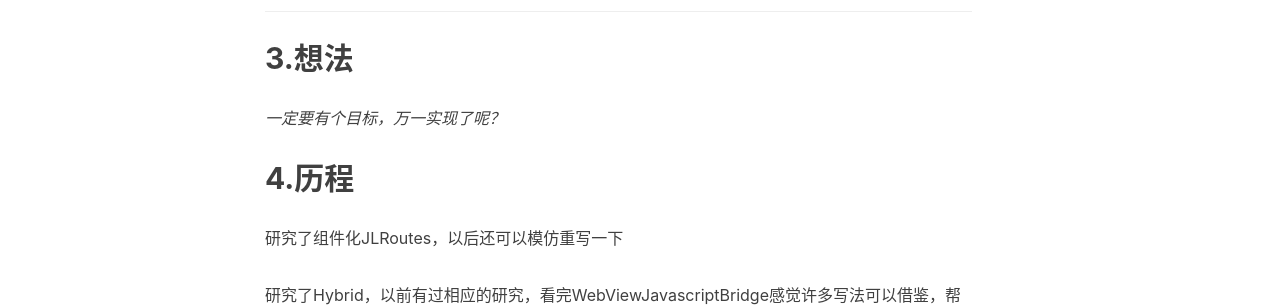
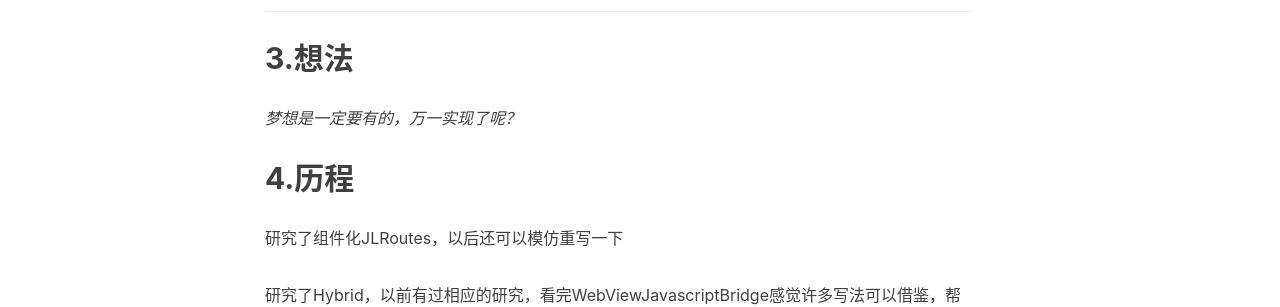
Before and after one commit to wangpt/wangpt.github.io, a Jekyll site: the page built from _posts/2018-08-28-note-mark.markdown, in a window 1280 px wide. Shown: the part 833-1140 px from the top of the page. Built offline with Jekyll 4.4.1, drawn with Linux system fonts in a browser that asks for light colours; nearby versions of some CDN libraries; comment, search, counter and statistics services are not loaded.

Commit message:
change note

```diff
--- a/_posts/2018-08-28-note-mark.markdown
+++ b/_posts/2018-08-28-note-mark.markdown
@@ -25,7 +25,7 @@ tags:
 
 ## 3.想法
 
-*一定要有个目标，万一实现了呢？*
+*梦想是一定要有的，万一实现了呢？*
 
 ## 4.历程
 
```
